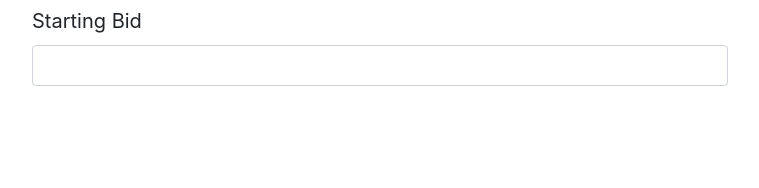
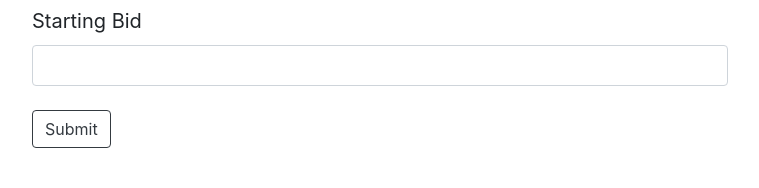
Before and after one commit to thecoding-society/prodigi-22, a Django app: page /new in a window 1280 px wide. Shown: the part 849-1037 px from the top of the page, without its empty margins (28-787 px from the left). Before the commit the page ends 935 px from the top, so only its background shows below. Run offline with Django 3.2, Linux system fonts and the light colour scheme; a user stored in the database is signed in; some libraries are stand-ins or nearby versions.

Commit message:
added favicon

```diff
--- a/auctions/templates/auctions/layout.html
+++ b/auctions/templates/auctions/layout.html
@@ -6,6 +6,7 @@
         <title>{% block title %}Auctions{% endblock %}</title>
         <link rel="stylesheet" href="https://stackpath.bootstrapcdn.com/bootstrap/4.4.1/css/bootstrap.min.css" integrity="sha384-Vkoo8x4CGsO3+Hhxv8T/Q5PaXtkKtu6ug5TOeNV6gBiFeWPGFN9MuhOf23Q9Ifjh" crossorigin="anonymous">
         <link href="{% static 'auctions/styles.css' %}" rel="stylesheet">
+        <link rel="icon" href = "{% static 'auctions/favicon.png' %}">
     </head>
     <body>
         <h1>Auctions</h1>
--- a/auctions/templates/auctions/newlisting.html
+++ b/auctions/templates/auctions/newlisting.html
@@ -20,6 +20,11 @@
         {{form.category}}
         <label class =' col-form-label col-form-label-lg'>{{form.start_bid.label}}</label>
         {{form.start_bid}}
+
+        <br>
+
+        <button type="submit" class="btn btn-outline-dark">Submit</button>
+
     </form>
 
 
--- a/auctions/views.py
+++ b/auctions/views.py
@@ -65,6 +65,8 @@ def register(request):
 
 @login_required
 def new_listing(request):
+
+    if request.method == 'post':
+        return redirect('home')
     form = NewItem()
-    print(form)
     return render(request, "auctions/newlisting.html", {'form': form})
```
Also changed, not shown: auctions/static/auctions/favicon.png (added).
